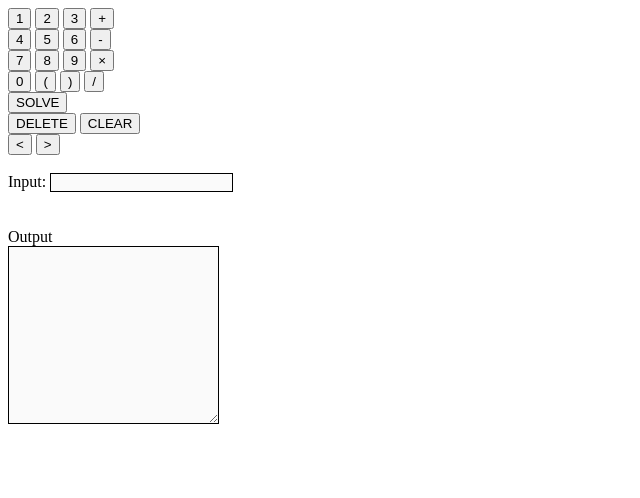
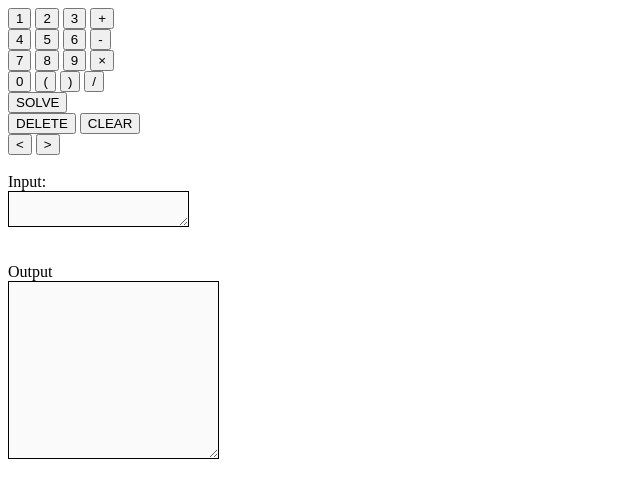
Before and after one commit to PalmBread/Interactive-Animated-Calculator, a plain HTML site: page index.html in a window 1280 px wide. Shown: the whole page, without its empty margins (0-640 px from the left). Drawn offline with Linux system fonts and the light colour scheme.

Commit message:
3/13/2025 (3)

```diff
--- a/index.html
+++ b/index.html
@@ -33,7 +33,8 @@
     <br>
 
     <div>
-        Input: <input type="text" id="output" disabled style="border: black solid 1px; color: black;"><br>
+        <span>Input: </span><br>
+        <textarea type="text" id="output" disabled style="border: black solid 1px; color: black;"></textarea><br>
         <!-- Cursor: <input type="text" id="cursor" disabled style="border: black solid 1px; color: black;"><br> -->
     </div>
 
```
